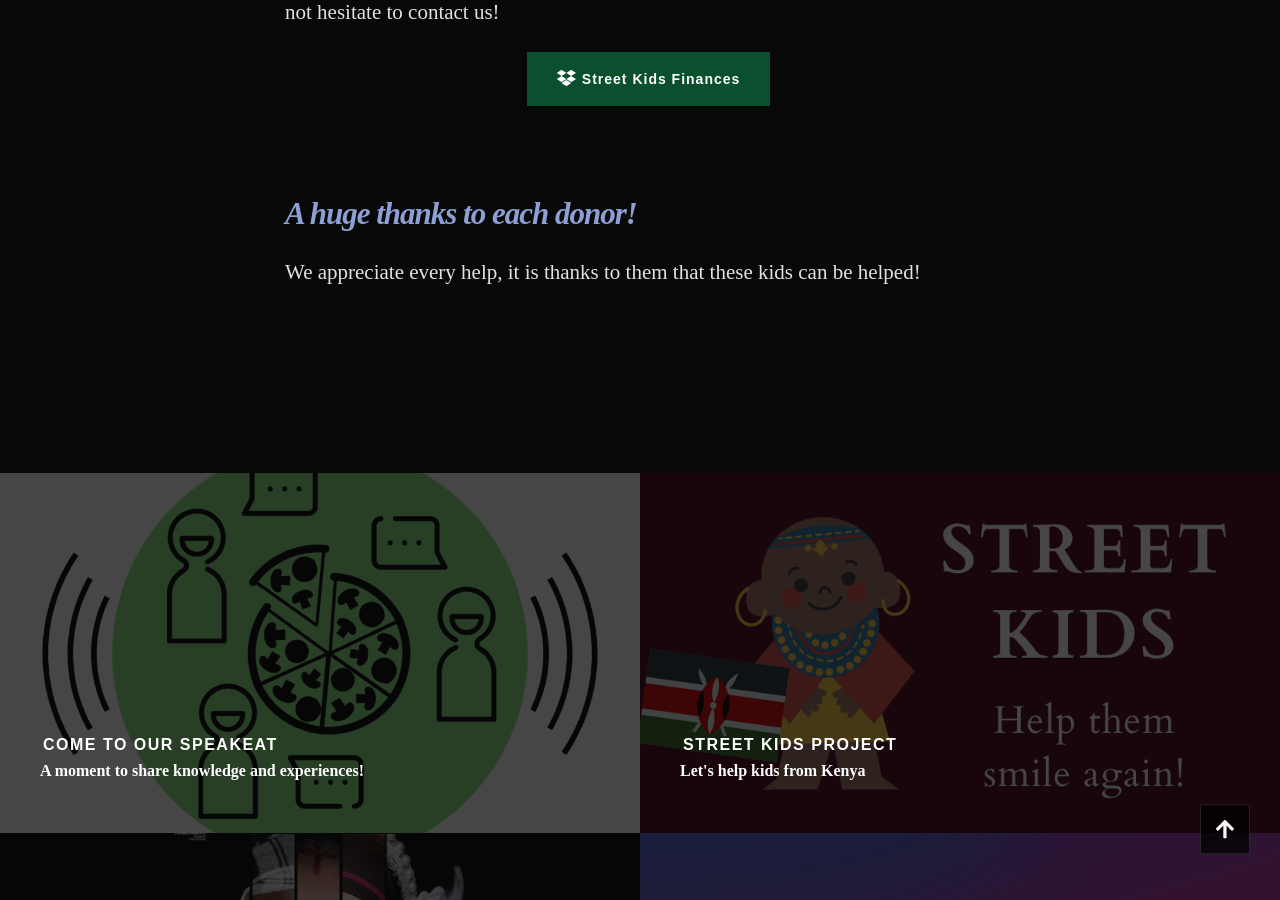
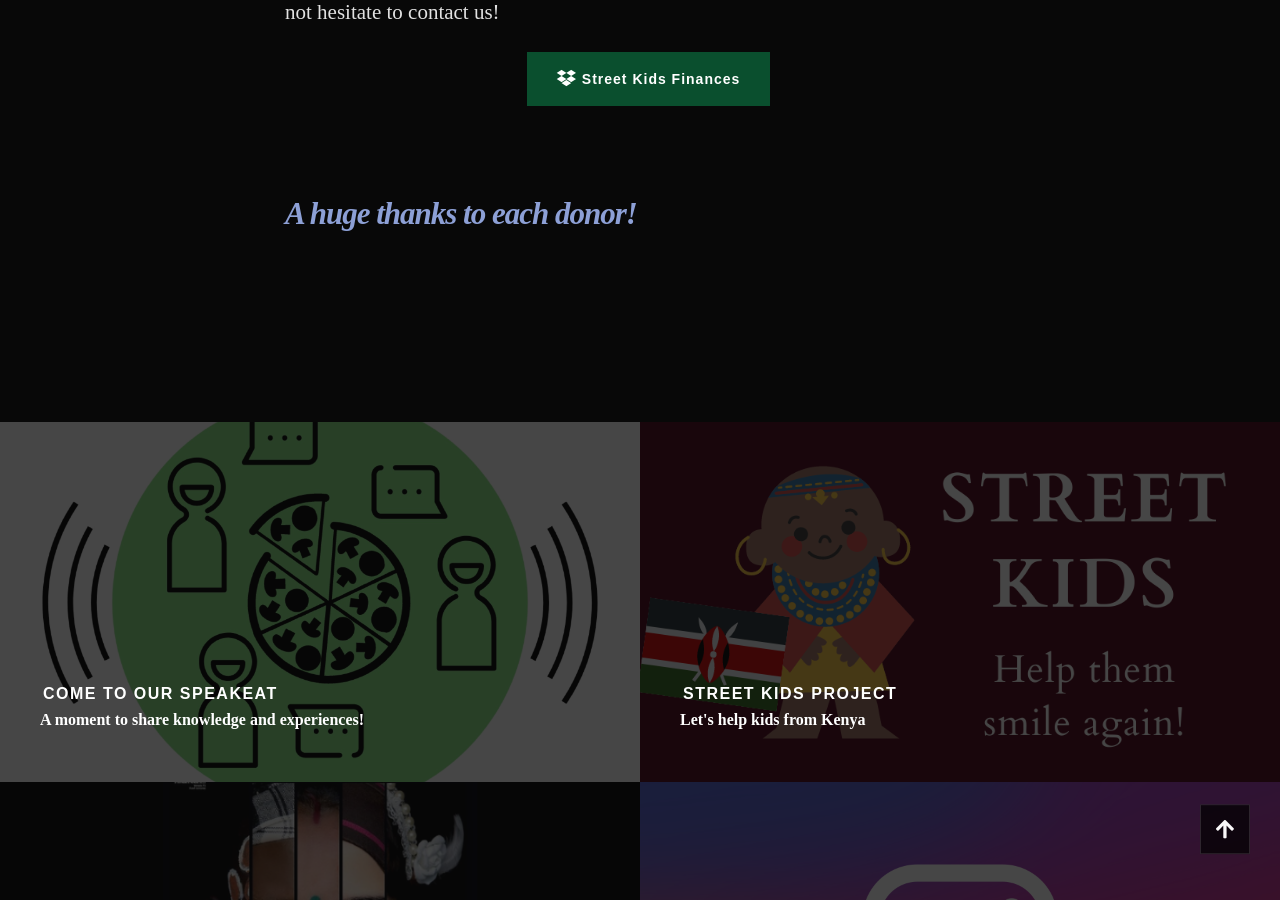
Before and after one commit to e-rotaract/e-rotaract.github.io, a Jekyll site: the page built from _pages/street-kids.md, in a window 1280 px wide and 900 px high, scrolled down 2841 px. Built offline with Jekyll 4.4.1, drawn with Linux system fonts in a browser that asks for light colours; some web fonts are replaced.

Commit message:
Update street-kids.md

```diff
--- a/_pages/street-kids.md
+++ b/_pages/street-kids.md
@@ -141,5 +141,3 @@ Here you can find all the financial receipts of our project. If you have questio
 
 
 # A huge thanks to each donor!
-
-We appreciate every help, it is thanks to them that these kids can be helped!
```
